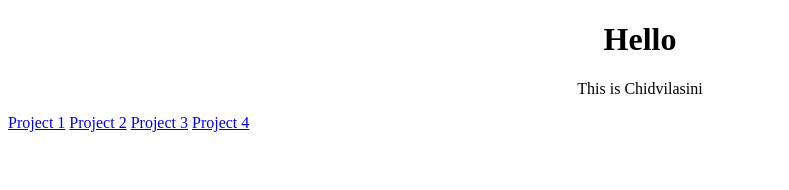
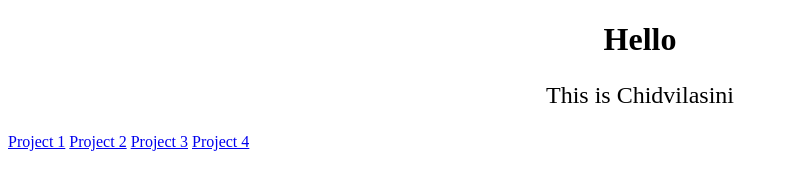
Before and after one commit to Chidvilasin29/Chidvilasin29.github.io, a plain HTML site: page index.html in a window 1280 px wide. Shown: the whole page, without its empty margins (0-789 px from the left). Drawn offline with Linux system fonts and the light colour scheme.

Commit message:
Update index.html

```diff
--- a/index.html
+++ b/index.html
@@ -12,7 +12,7 @@
 </head>
 <body>
     <h1 class="center-text">Hello</h1>
-    <p style="text-align: center;">This is Chidvilasini</p>
+    <p style="text-align: center; font-size: 24px;">This is Chidvilasini</p>
      <a href="#">Project 1</a>
      <a href="#">Project 2</a>
      <a href="#">Project 3</a>
```
